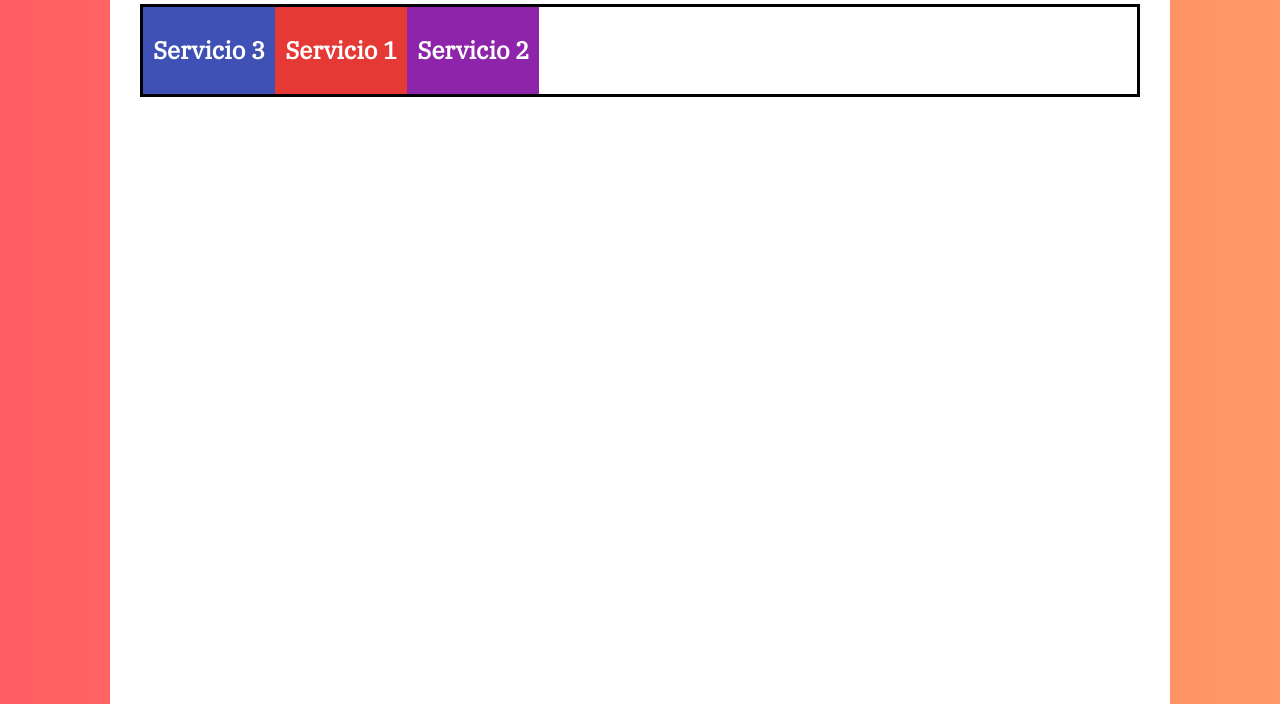
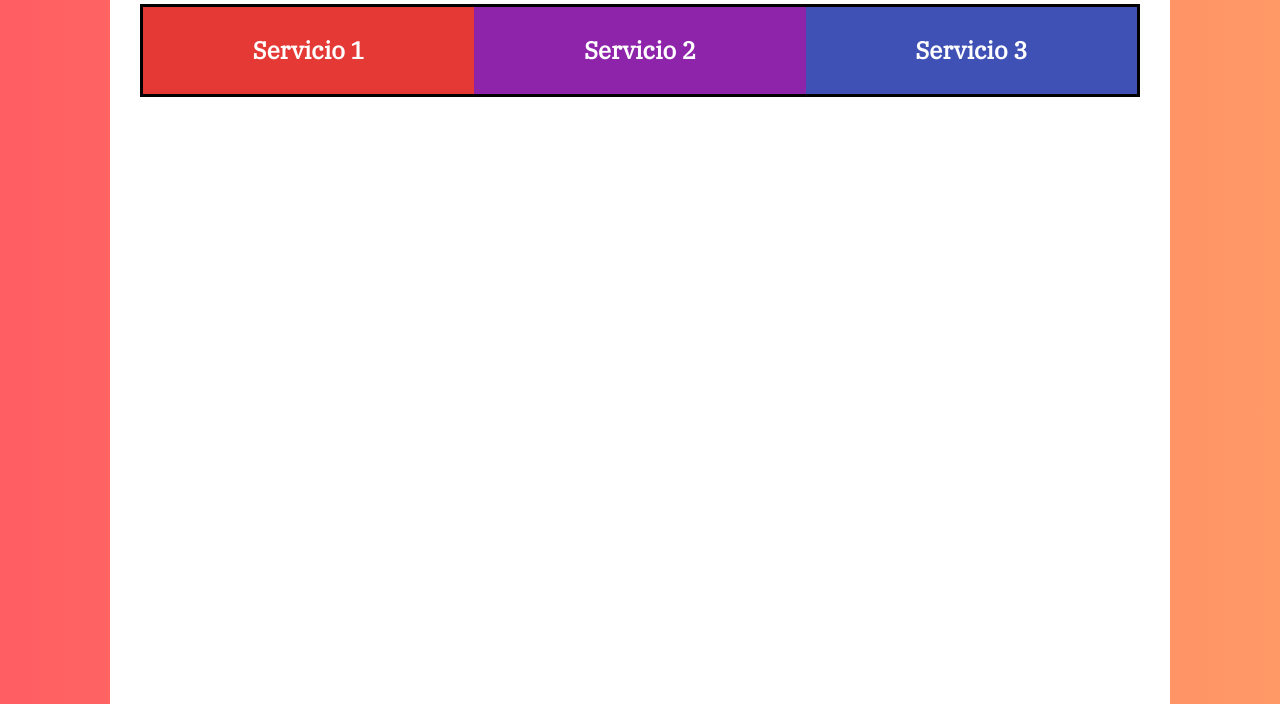
Before and after one commit to DanielGeek/css_projects, a plain HTML site: page basicos-flexbox/01-inicio/index.html in a window 1280 px wide. Shown: the part 96-800 px from the top of the page. Drawn offline with nearby package versions, Linux system fonts and the light colour scheme.

Commit message:
7. Flex Grow, Flex Shrink, Flex Basis y el Shorthand Flex

```diff
--- a/basicos-flexbox/01-inicio/styles.css
+++ b/basicos-flexbox/01-inicio/styles.css
@@ -1,25 +1,33 @@
 body {
 	box-sizing: border-box;
-    margin:0;
-    background: #ff9966;  /* fallback for old browsers */
-    background: -webkit-linear-gradient(to right, #ff5e62, #ff9966);  /* Chrome 10-25, Safari 5.1-6 */
-    background: linear-gradient(to right, #ff5e62, #ff9966); /* W3C, IE 10+/ Edge, Firefox 16+, Chrome 26+, Opera 12+, Safari 7+ */
-
+	margin: 0;
+	background: #ff9966; /* fallback for old browsers */
+	background: -webkit-linear-gradient(
+		to right,
+		#ff5e62,
+		#ff9966
+	); /* Chrome 10-25, Safari 5.1-6 */
+	background: linear-gradient(
+		to right,
+		#ff5e62,
+		#ff9966
+	); /* W3C, IE 10+/ Edge, Firefox 16+, Chrome 26+, Opera 12+, Safari 7+ */
 }
 
 .contenedor {
 	background-color: white;
-    height: calc( 100vh - 20px );
+	height: calc(100vh - 20px);
 	max-width: 1000px;
 	margin: 0 auto;
 	padding: 20px 30px 0 30px;
 }
-h1, h2 {
+h1,
+h2 {
 	text-align: center;
 	font-family: 'IBM Plex Serif', serif;
 }
 h2 {
-    color:white;
+	color: white;
 }
 
 .contenedor-flex {
@@ -35,27 +43,27 @@ h2 {
 
 .elemento-flex {
 	padding: 10px;
+	flex: 1 0 auto;
 }
 
 .elemento-flex:nth-child(1) {
-    background-color: #E53935;
+	background-color: #e53935;
 }
 
 .elemento-flex:nth-child(2) {
-    order: -1;
-    background-color: #8E24AA;
+	background-color: #8e24aa;
 }
 
 .elemento-flex:nth-child(3) {
-    background-color: #3F51B5;
+	background-color: #3f51b5;
 }
 
-@media screen and (min-width:768px) {
+/* @media screen and (min-width: 768px) {
 	.elemento-flex:nth-child(3) {
 		order: -1;
-        background-color: #3F51B5;
+		background-color: #3f51b5;
 	}
 	.elemento-flex:nth-child(2) {
-        order:3;
+		order: 3;
 	}
-}
+} */
```
Lines whose indentation alone changed are shown as unchanged.
